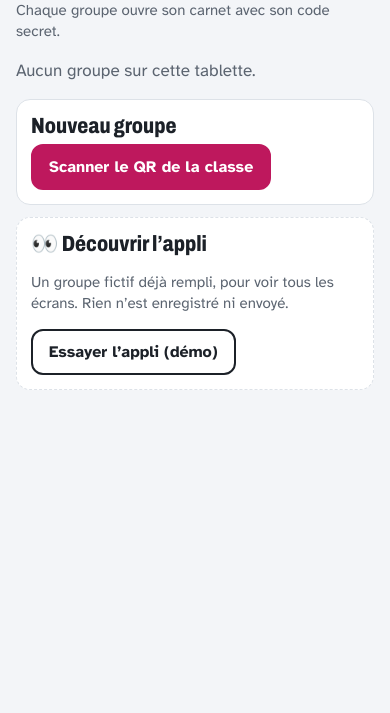
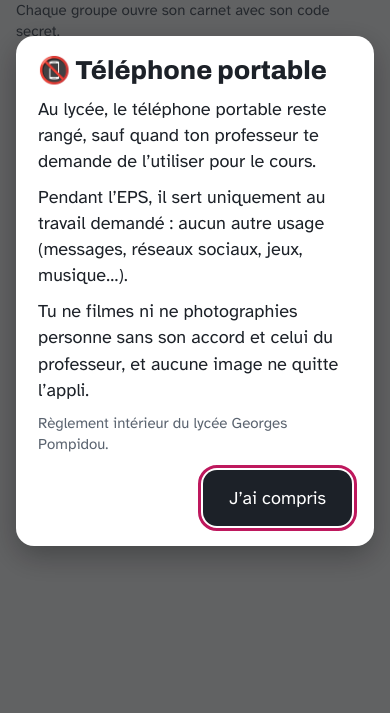
Before and after one commit to yannickdartois-hue/tennis-de-table-eleves, a plain HTML site: page index.html in a window 390 px wide. Shown: the part 131-844 px from the top of the page. Drawn offline with Linux system fonts and the light colour scheme.

Commit message:
Rappel téléphone portable à chaque ouverture (module commun eps-rappel.js des applis élèves)
Co-Authored-By: Claude Opus 5.5 <noreply@anthropic.com>
Claude-Session: https://claude.ai/code/session_01W45JVKsQKW4xh1AxP6R2BL

```diff
--- /dev/null
+++ b/eps-rappel.js
@@ -0,0 +1,36 @@
+/* =====================================================================
+   eps-rappel.js — commun à toutes les APPLIS ÉLÈVES EPS (Lycée G. Pompidou)
+   Source : mon-eps/atelier/applis-eleves/eps-rappel.js (recopié tel quel).
+   À chaque ouverture de l'appli : rappel sur le téléphone portable et les
+   images des camarades, avec un bouton « J'ai compris ».
+   Pas d'affichage en mode démo (?demo) ni dans une page incluse (iframe).
+   Texte modifiable ci-dessous (une ligne par paragraphe).
+   ===================================================================== */
+(function(){
+  'use strict';
+  var RAPPEL={titre:'📵 Téléphone portable',lignes:[
+    'Au lycée, le téléphone portable reste rangé, sauf quand ton professeur te demande de l’utiliser pour le cours.',
+    'Pendant l’EPS, il sert uniquement au travail demandé : aucun autre usage (messages, réseaux sociaux, jeux, musique…).',
+    'Tu ne filmes ni ne photographies personne sans son accord et celui du professeur, et aucune image ne quitte l’appli.'
+  ],source:'Règlement intérieur du lycée Georges Pompidou.',bouton:'J’ai compris'};
+  if(window.__epsRappel||window.top!==window.self||/[?&]demo\b/.test(location.search))return;
+  window.__epsRappel=true;
+  function esc(s){return String(s).replace(/[&<>"]/g,function(c){return {'&':'&amp;','<':'&lt;','>':'&gt;','"':'&quot;'}[c]})}
+  function montrer(){
+    if(document.getElementById('eps-rappel'))return;
+    var st=document.createElement('style');
+    st.textContent='#eps-rappel{position:fixed;inset:0;z-index:2147483600;background:rgba(0,0,0,.6);display:flex;align-items:center;justify-content:center;padding:16px}'+
+      '#eps-rappel .r-fen{background:#fff;color:#1c2128;border-radius:18px;padding:20px 22px;max-width:560px;width:100%;box-shadow:0 10px 30px rgba(0,0,0,.3);font:18px/1.45 "Atkinson","Atkinson Hyperlegible","Segoe UI",Roboto,Arial,sans-serif}'+
+      '#eps-rappel h2{font:800 26px/1.15 "Archivo","Arial Narrow",Arial,sans-serif;margin:0 0 10px}'+
+      '#eps-rappel p{margin:0 0 10px}#eps-rappel .r-src{font-size:15px;color:#5b6470}'+
+      '#eps-rappel button{display:block;margin:14px 0 0 auto;min-height:56px;padding:0 26px;border:0;border-radius:14px;background:#1c2128;color:#fff;font:700 18px/1 inherit;cursor:pointer}'+
+      '@media print{#eps-rappel{display:none}}';
+    var d=document.createElement('div');d.id='eps-rappel';d.setAttribute('role','dialog');d.setAttribute('aria-modal','true');d.setAttribute('aria-labelledby','eps-rappel-t');
+    d.innerHTML='<div class="r-fen"><h2 id="eps-rappel-t">'+esc(RAPPEL.titre)+'</h2>'+RAPPEL.lignes.map(function(l){return '<p>'+esc(l)+'</p>'}).join('')+
+      '<p class="r-src">'+esc(RAPPEL.source)+'</p><button type="button">'+esc(RAPPEL.bouton)+'</button></div>';
+    d.querySelector('button').onclick=function(){d.remove();st.remove()};
+    document.head.appendChild(st);document.body.appendChild(d);
+    setTimeout(function(){var b=d.querySelector('button');if(b)b.focus()},50);
+  }
+  if(document.readyState==='loading')document.addEventListener('DOMContentLoaded',montrer);else montrer();
+})();
--- a/index.html
+++ b/index.html
@@ -269,5 +269,6 @@ i.p1::after{content:"1";color:#fff}i.p2::after{content:"2";color:#000}i.p3::afte
 <script src="aide.js"></script>
 <script src="eps-aide.js"></script>
 <script src="eps-maj.js" data-bandeau="non"></script>
+<script src="eps-rappel.js"></script>
 </body>
 </html>
--- a/sw.js
+++ b/sw.js
@@ -1,12 +1,12 @@
 /* Hors ligne : l'appli est gardée sur le téléphone après la 1re ouverture.
    Après une modification, augmenter VERSION (ex. tte-v12 → tte-v12). */
-const VERSION='tennis-de-table-eleves-v29';
+const VERSION='tennis-de-table-eleves-v30';
 // Toutes les applis partagent le même stockage (même adresse github.io) : on n'efface QUE les anciennes versions de CETTE appli.
 const MES_CACHES=/^(?:tennis\-de\-table\-eleves\-v|tte\-v)\d+$/;
 
 // Wi-Fi faible au gymnase : si le réseau ne répond pas en 3 s, on ouvre la copie gardée sur l'appareil.
 const sous3s=p=>{p.catch(()=>{});return Promise.race([p,new Promise((_,non)=>setTimeout(()=>non(new Error('réseau lent')),3000))])};
-const FICHIERS=['./','eps-maj.js','index.html','aide.js','eps-aide.js','eps-charte-v1.css','app.js','eleve-plus.js','demo.js','logique.js','donnees.js','qrcode.js','jsqr.js','scan.js','videos.js','principes.js','manifest.webmanifest',
+const FICHIERS=['./','eps-rappel.js','eps-maj.js','index.html','aide.js','eps-aide.js','eps-charte-v1.css','app.js','eleve-plus.js','demo.js','logique.js','donnees.js','qrcode.js','jsqr.js','scan.js','videos.js','principes.js','manifest.webmanifest',
   'icon-32.png','icon-180.png','icon-192.png','icon-512.png',
   'polices/archivo.woff2','polices/atkinson-400.woff2','polices/atkinson-700.woff2',
   ...['1','2','3','4','5','6','7','8','9','10','11','12','13','14','15','16','17','18','19','20','21','22','23','24','25','26','27','28','29','30','31','32','33','34','A1','A2','A3','A4','R1','R2','R3','R4','R5','R6','R7','R8','R9','R10','R11'].map(n=>'img/ex'+n+'.jpg'),
```
